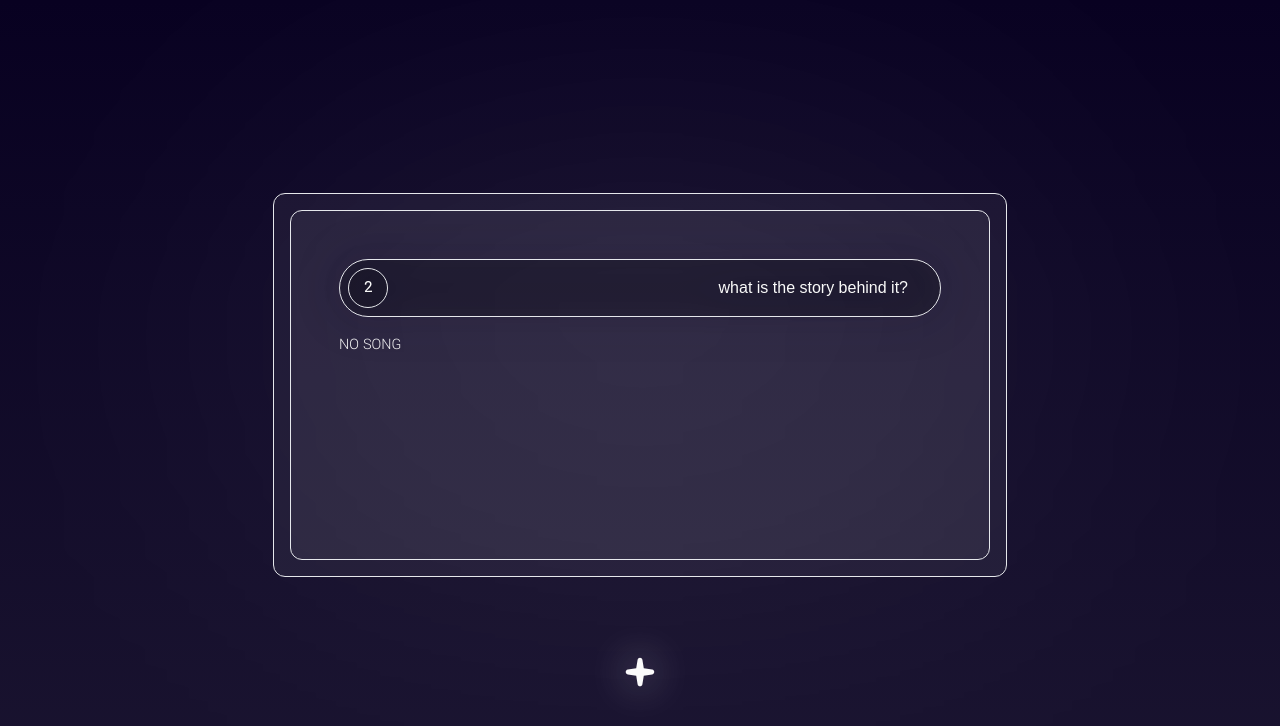
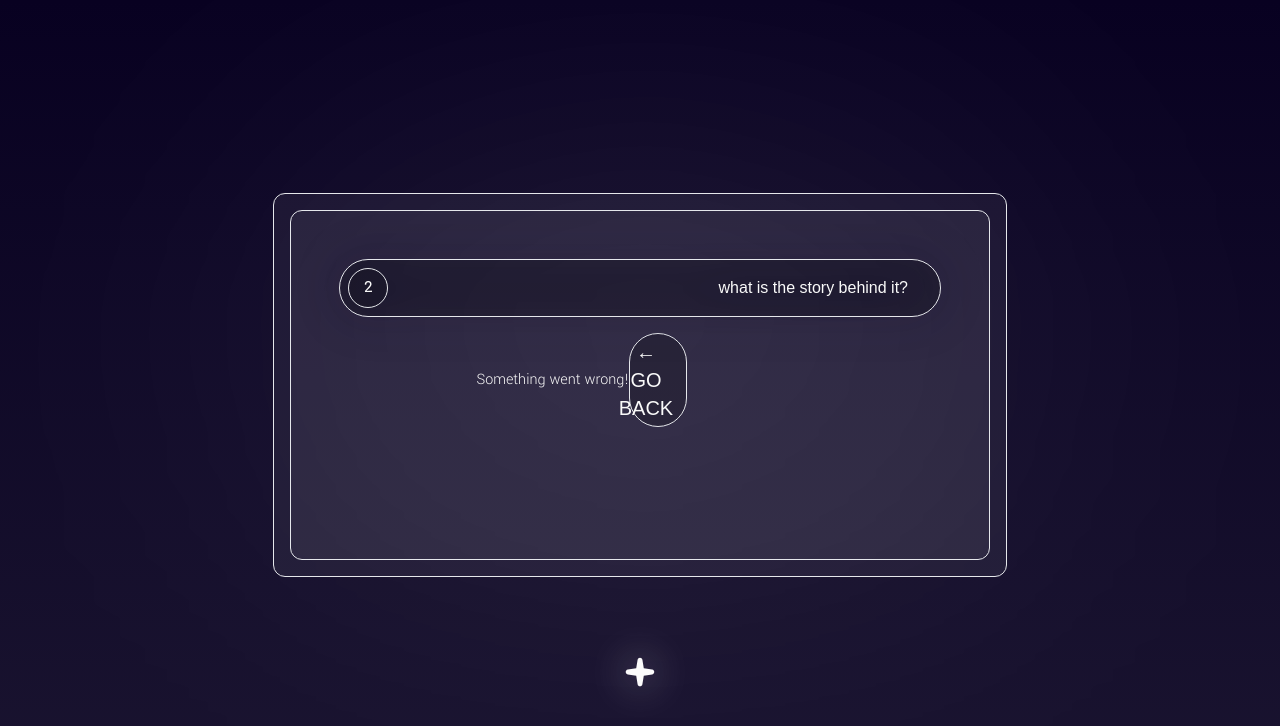
Before and after one commit to kunkunzhu/songs-stories-strangers, a Next.js app: page /send/step-two/send in a window 1280 px wide. Shown: the top 726 px of the page. Built offline with nearby package versions, Linux system fonts and the light colour scheme; a web font is replaced by a local one.

Commit message:
more informative error handling:

```diff
--- a/src/app/send/step-two/send/page.tsx
+++ b/src/app/send/step-two/send/page.tsx
@@ -18,7 +18,18 @@ export default function SendViewStepTwoSend() {
   const [storyModal, showStoryModal] = useState<boolean>(false);
 
   if (!song || !story) {
-    return <div>NO SONG</div>;
+    // TO DO: Make this informative
+    return (
+      <div className="flex justify-center items-center">
+        Something went wrong!
+        <Link href="/send/step-two/write">
+          <InputLabel
+            name="← go back"
+            className="text-xl py-1 pr-10 uppercase w-full md:w-1/3 justify-end bg-opacity-20 hover:bg-opacity-50 hover:drop-shadow-letter"
+          />
+        </Link>
+      </div>
+    );
   }
 
   const sendSongToDatabase = () => {
```
